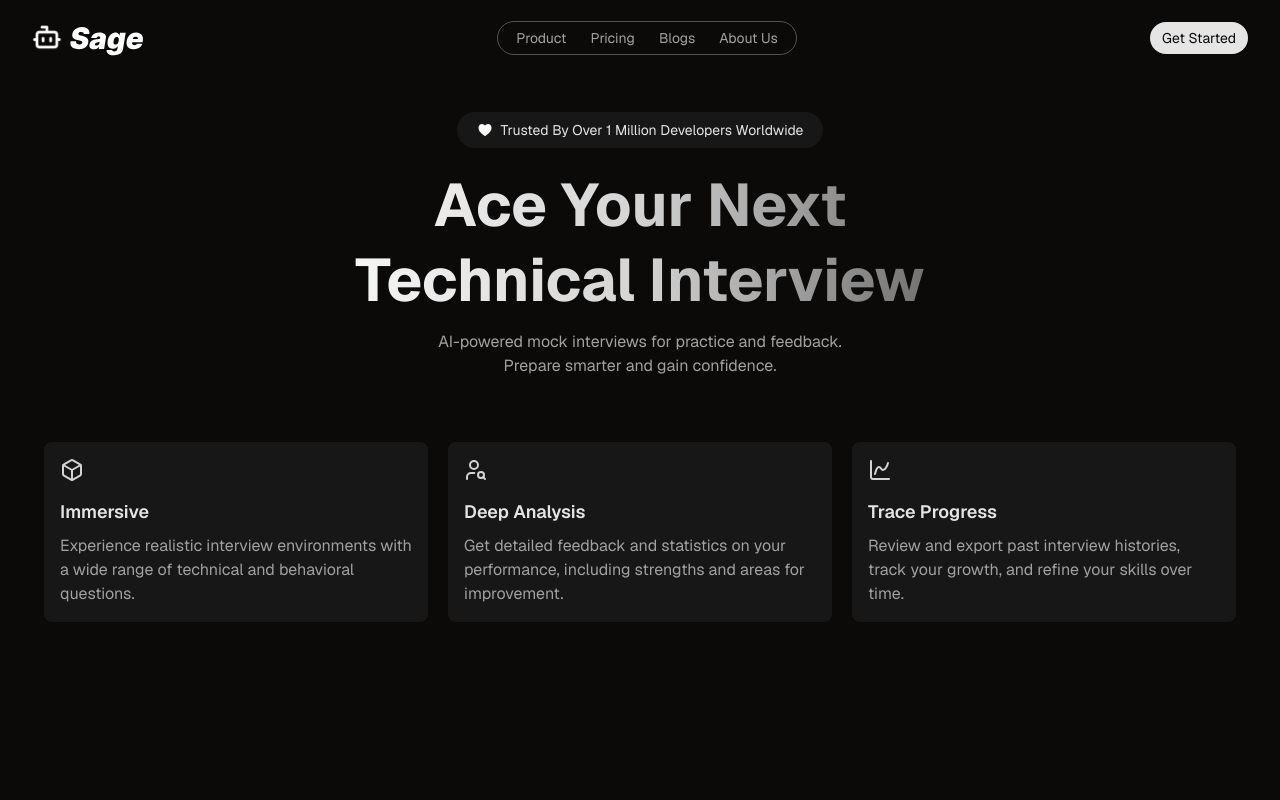
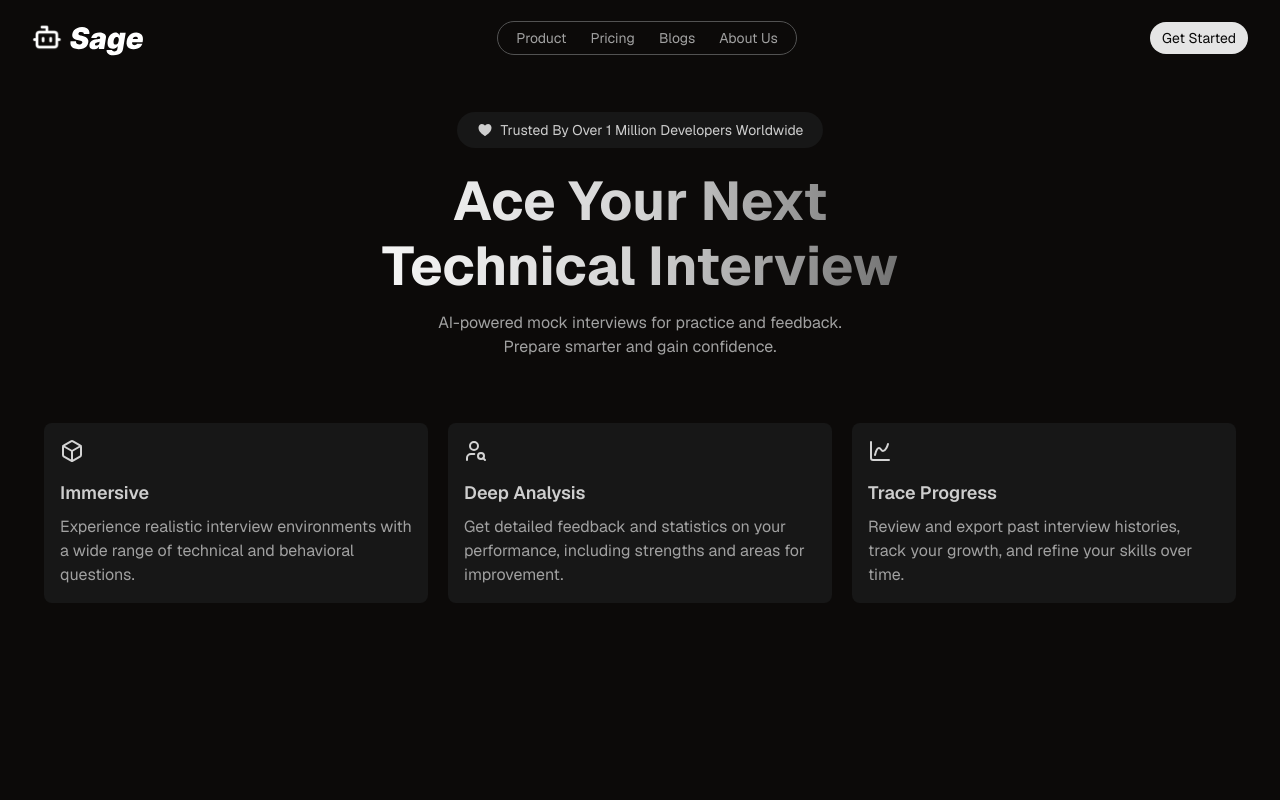
Before and after one commit to ShayokhShorfuddin/sage, a Next.js app: page / in a window 1280 px wide. Shown: the top 800 px of the page. Built offline with nearby package versions, Linux system fonts and the light colour scheme.

Commit message:
edit default text color

```diff
--- a/app/_components/Card.tsx
+++ b/app/_components/Card.tsx
@@ -10,7 +10,7 @@ export default function Card({
 	return (
 		<div className="p-4 max-w-sm bg-neutral-900 rounded-md">
 			{icon}
-			<p className="text-neutral-200 mt-4 text-lg font-semibold">{heading}</p>
+			<p className="mt-4 text-lg font-semibold">{heading}</p>
 			<p className="text-sm xs:text-base mt-2 text-neutral-400">
 				{description}
 			</p>
--- a/app/_components/Chip.tsx
+++ b/app/_components/Chip.tsx
@@ -4,7 +4,7 @@ export default function Chip() {
 	return (
 		<div className="flex items-center gap-x-2 px-5 py-2 bg-neutral-900 rounded-full select-none mx-[1rem]">
 			<IoHeart/>
-			<p className="text-xs xs:text-sm text-neutral-200 text-center">
+			<p className="text-xs xs:text-sm text-center">
 				Trusted By Over 1 Million <br className="xs:hidden" /> Developers
 				Worldwide
 			</p>
--- a/app/_components/Hero.tsx
+++ b/app/_components/Hero.tsx
@@ -32,7 +32,7 @@ export default function Hero() {
 		<section className="flex flex-col items-center min-h-svh pt-[7rem]">
 			<Chip />
 
-			<h1 className="text-center font-bold text-4xl md:text-5xl lg:text-6xl leading-tight bg-gradient-to-r from-neutral-100 via-neutral-300 to-neutral-500 inline-block bg-clip-text text-transparent mt-5 mx-[1rem]">
+			<h1 className="text-center font-bold text-4xl md:text-5xl lg:text-[3.4rem] leading-[1.2] bg-gradient-to-r from-neutral-100 via-neutral-300 to-neutral-500 inline-block bg-clip-text text-transparent mt-5 mx-[1rem]">
 				Ace Your Next
 				<br />
 				Technical Interview
--- a/app/globals.css
+++ b/app/globals.css
@@ -81,7 +81,7 @@
 
 .dark {
   --background: oklch(0.147 0.004 49.25);
-  --foreground: oklch(0.985 0.001 106.423);
+  --foreground: oklch(85.0% 0 0);
   --card: oklch(0.216 0.006 56.043);
   --card-foreground: oklch(0.985 0.001 106.423);
   --popover: oklch(0.216 0.006 56.043);
```
